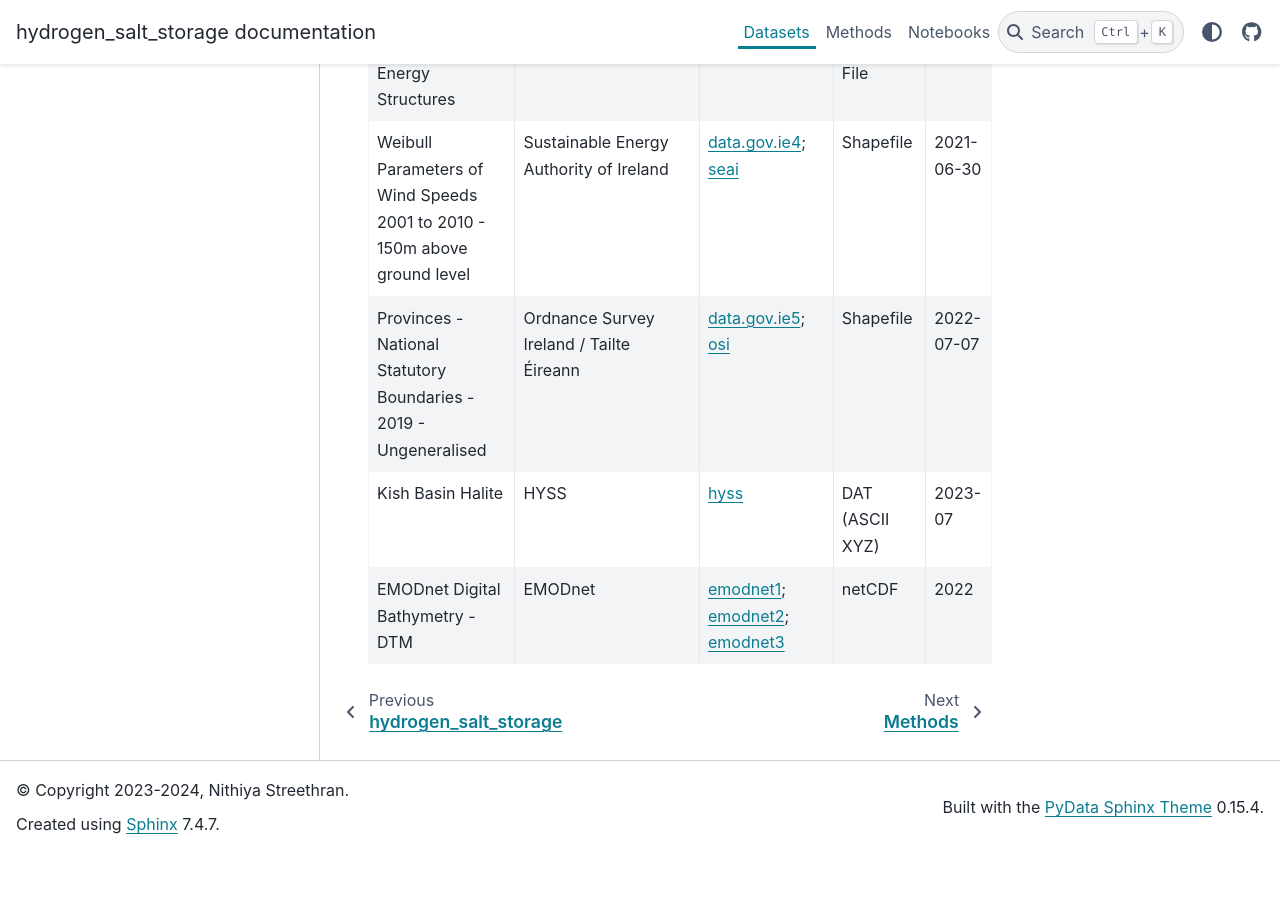
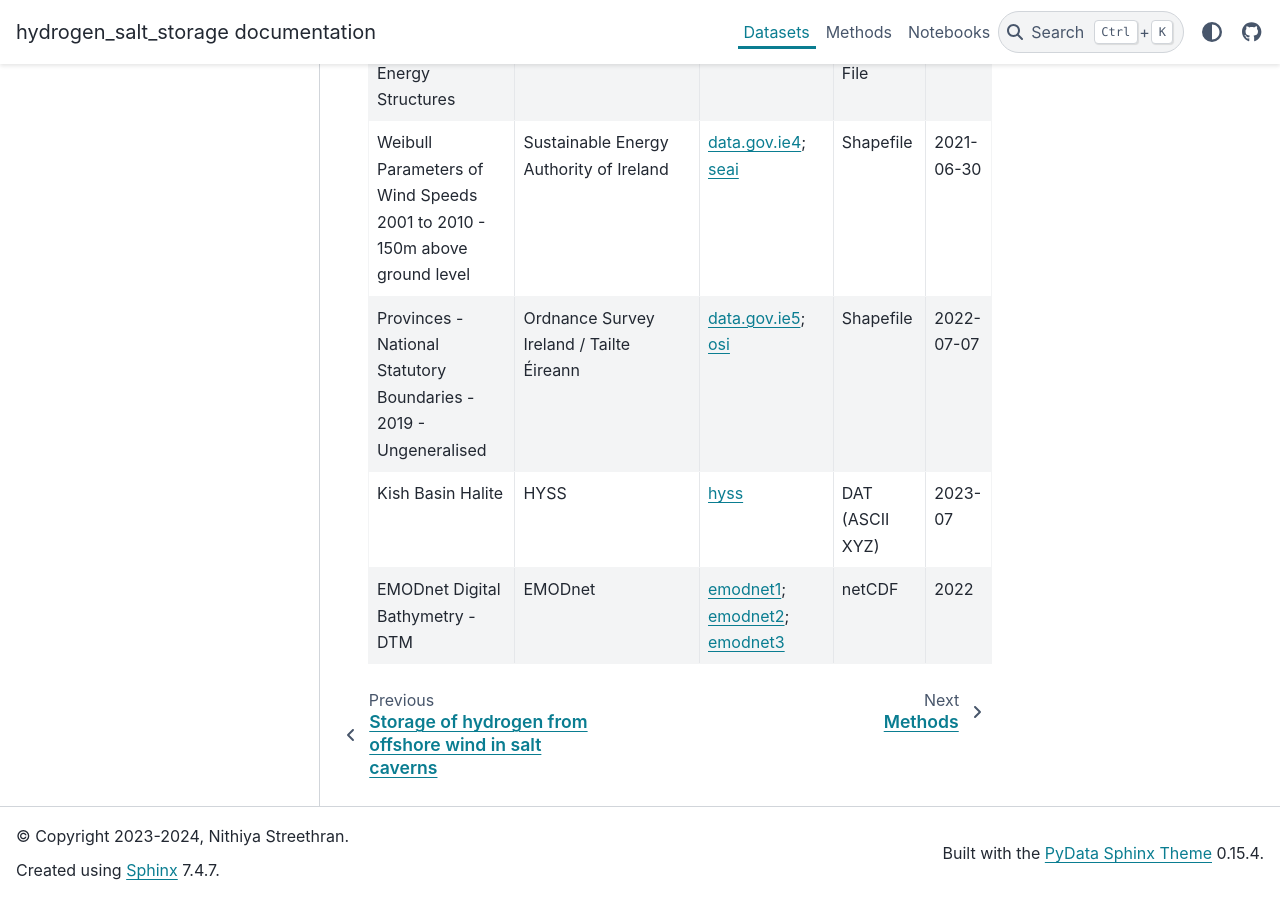
Before and after one commit to wind-to-hydrogen-toolkit/hydrogen-salt-storage, a Sphinx documentation site: the page built from docs/datasets.rst, in a window 1280 px wide and 900 px high, scrolled down 1055 px. Built offline with Sphinx 7.4.7 and the PyData theme 0.15.4, drawn with Linux system fonts in a browser that asks for light colours; pages that are not in the unit, such as notebooks, are missing from menus; before the commit the page ends 1909 px from its top, so only the background shows below that.

Commit message:
update title

```diff
--- a/README.md
+++ b/README.md
@@ -1,4 +1,4 @@
-# hydrogen_salt_storage
+# Storage of hydrogen from offshore wind in salt caverns
 
 Optimising production and long-term bulk storage of hydrogen from offshore wind in salt caverns in the Irish Sea
 
--- a/docs/index.rst
+++ b/docs/index.rst
@@ -3,8 +3,8 @@
    You can adapt this file completely to your liking, but it should at least
    contain the root `toctree` directive.
 
-hydrogen_salt_storage
-=====================
+Storage of hydrogen from offshore wind in salt caverns
+======================================================
 
 Optimising production and long-term bulk storage of hydrogen from offshore wind in salt caverns in the Irish Sea
 
```
